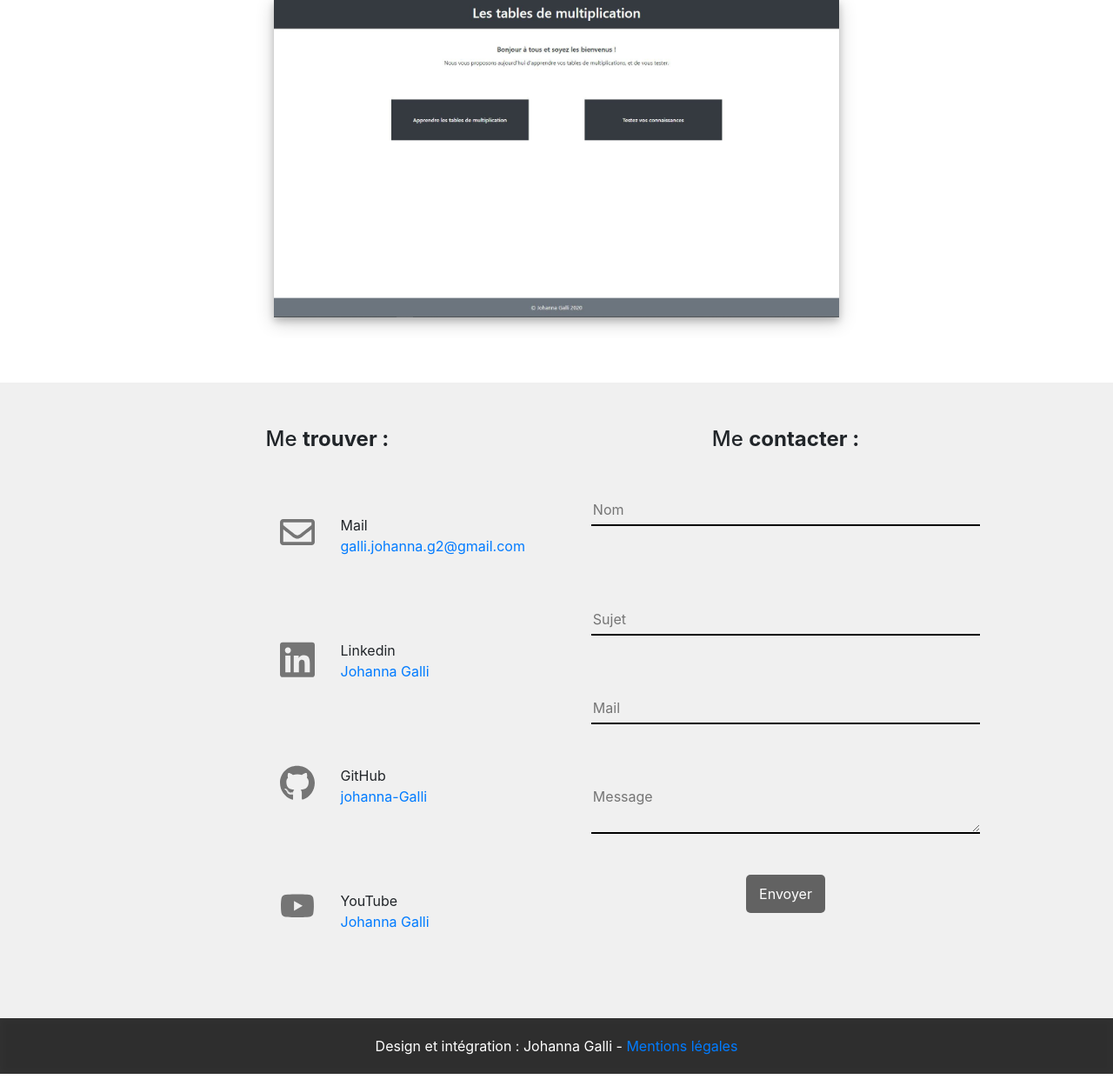
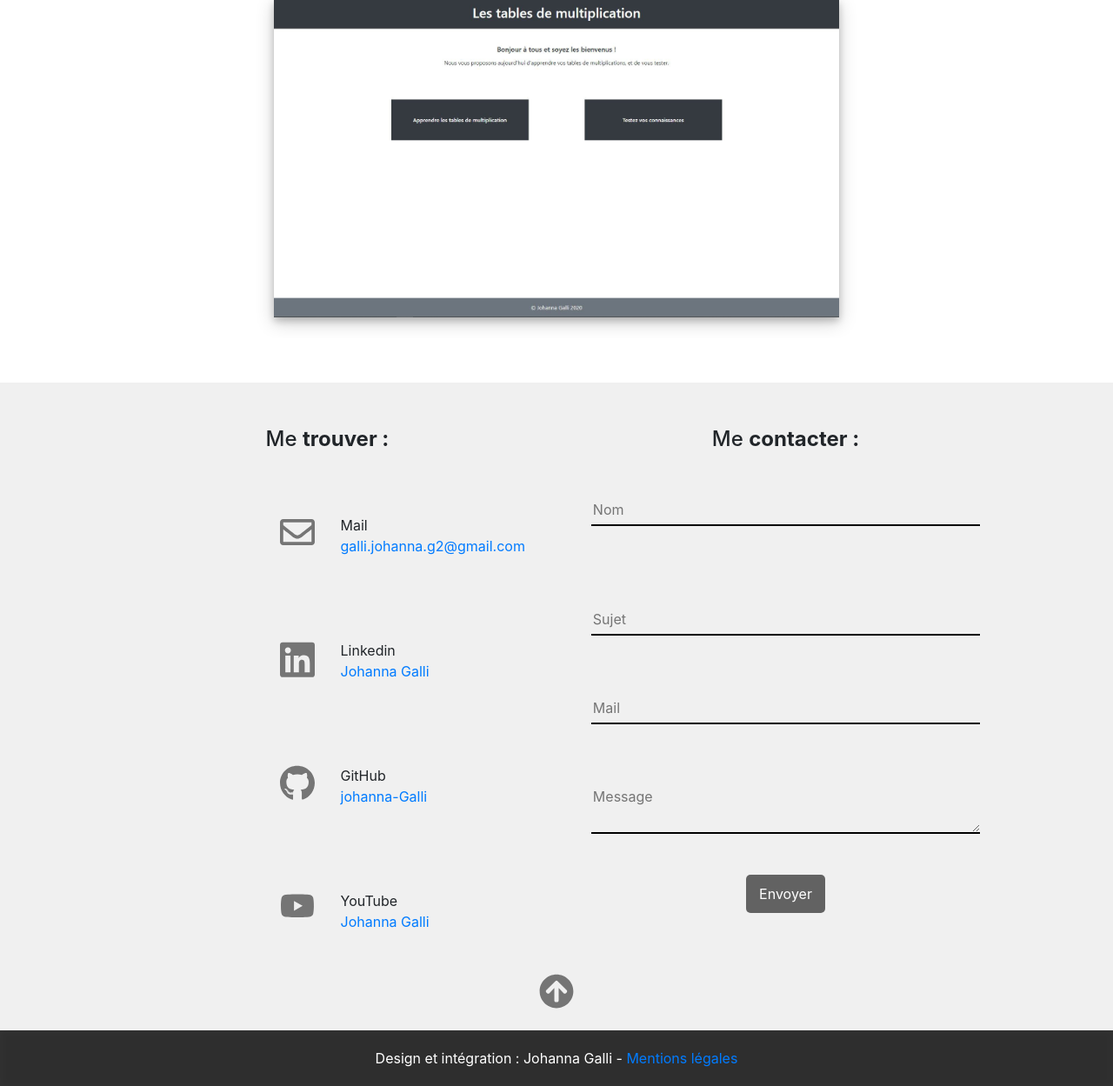
Before and after one commit to johanna-Galli/portfolio3, a PHP site: page / in a window 1280 px wide. Shown: the part 4566-5815 px from the top of the page at 87% size. Run offline with PHP 8.4, Linux system fonts and the light colour scheme.

Commit message:
feedback mail + fleche haut

```diff
--- a/asset/style/style.css
+++ b/asset/style/style.css
@@ -600,12 +600,11 @@ button {
     text-decoration: none !important;
     display: inline-block;
     font-size: 16px;
-}*/
+}
+*/
 
-.flecheHaut {
-    position: absolute;
-    bottom: 100px;
-    right: 50px;
+.flecheHaut svg {
+    margin-bottom: 2%;
 }
 
 /**************************************************footer**************************************************/
--- a/index.php
+++ b/index.php
@@ -388,7 +388,7 @@
     <!--------------------------------------------------Contact-------------------------------------------------->
     <section id="contact">
         <div class="containerContact">
-            <div class="container80">
+            <div class="container80 pb-0">
 
                 <!--Séparation 2 colones-->
                 <div class="row">
@@ -481,14 +481,12 @@
                     <!--Fin colone de droite-->
                 </div>
             </div>
+                <a href="#header" class="flecheHaut">
+                    <svg aria-hidden="true" focusable="false" data-prefix="fas" data-icon="arrow-circle-up" class="svg-inline--fa fa-arrow-circle-up fa-w-16" role="img" xmlns="http://www.w3.org/2000/svg" viewBox="0 0 512 512">
+                        <path fill="currentColor" d="M8 256C8 119 119 8 256 8s248 111 248 248-111 248-248 248S8 393 8 256zm143.6 28.9l72.4-75.5V392c0 13.3 10.7 24 24 24h16c13.3 0 24-10.7 24-24V209.4l72.4 75.5c9.3 9.7 24.8 9.9 34.3.4l10.9-11c9.4-9.4 9.4-24.6 0-33.9L273 107.7c-9.4-9.4-24.6-9.4-33.9 0L106.3 240.4c-9.4 9.4-9.4 24.6 0 33.9l10.9 11c9.6 9.5 25.1 9.3 34.4-.4z"></path>
+                    </svg>
+                </a>
         </div>
-
-        <div class="flecheHaut">
-            <a href="#header">
-                <img src="asset/img/fleche.png" alt="fleche vers le haut" class="fleche">
-            </a>
-        </div>
-
         <div id="traitementFormulaire">
         </div>
     </section>
```
Also changed, not shown: asset/js/app.js (+7 -13 lines), form.php (+24 -30 lines).
